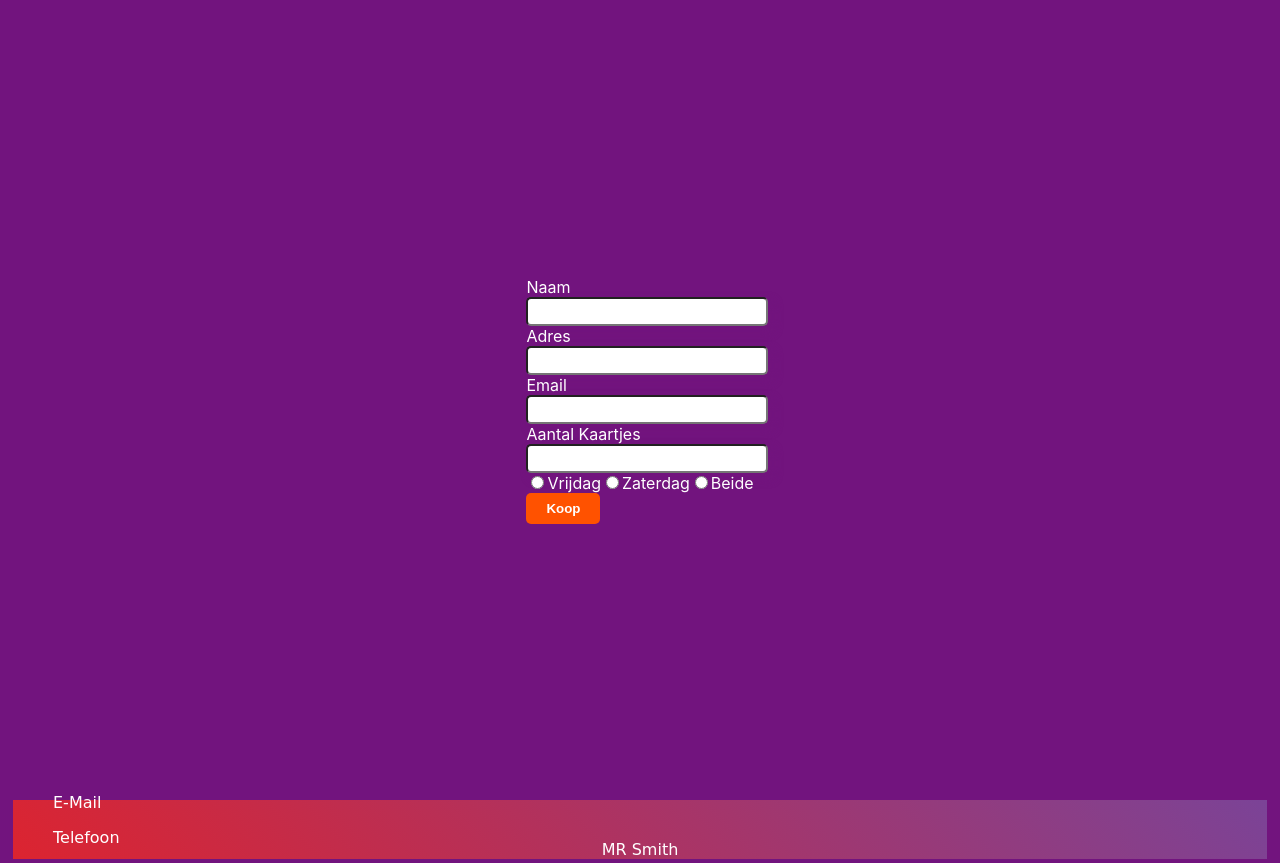
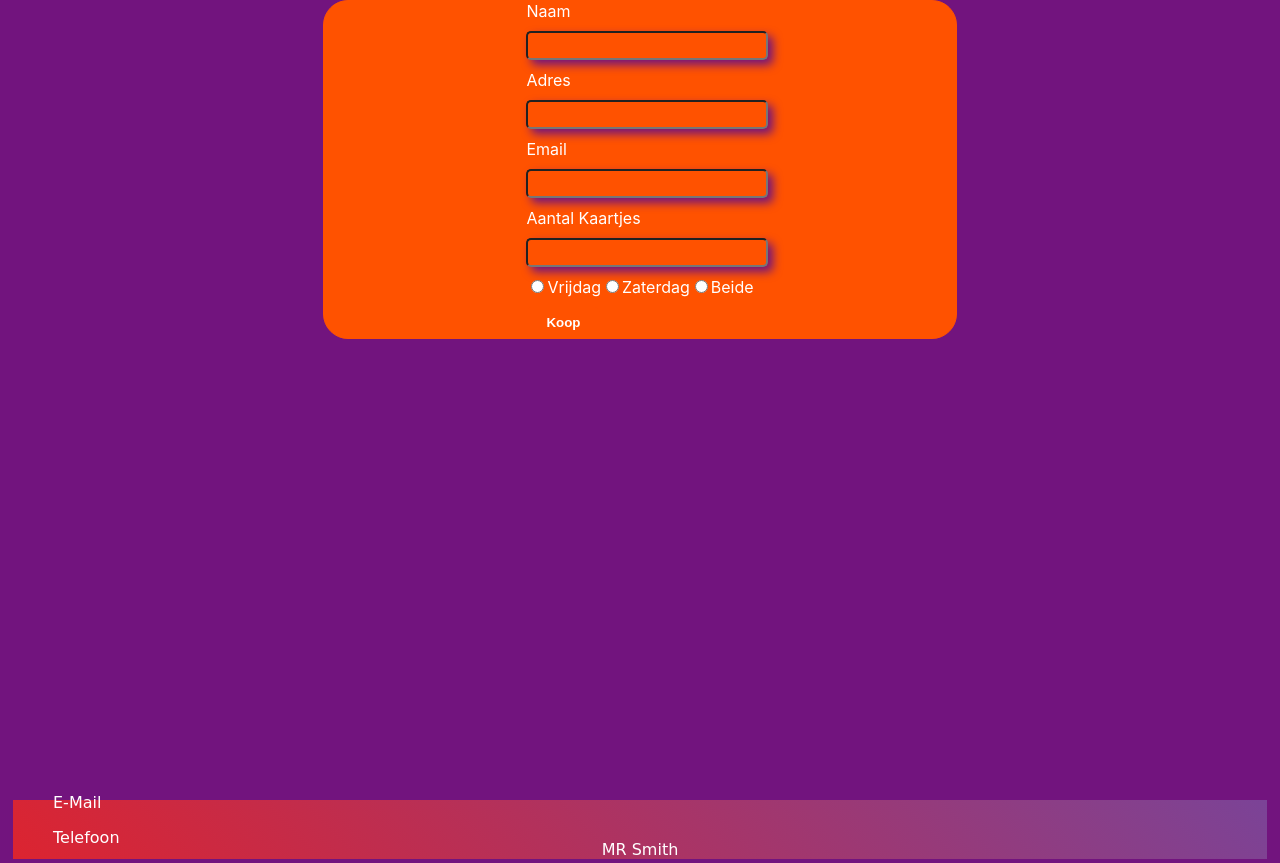
Before and after one commit to ChrisRoit/festival, a PHP site: page /kaartjes.php?page=kaartjes in a window 1280 px wide. Shown: the part 57-920 px from the top of the page. Run offline with PHP 8.4, Linux system fonts and the light colour scheme.

Commit message:
custom jumbotron gemaakt

```diff
--- a/Code/css/kaartjes.css
+++ b/Code/css/kaartjes.css
@@ -9,11 +9,13 @@ body{
     display:flex;
     justify-content:center;
     align-items:center;
-    height:100%;
     font-family:-apple-system, BlinkMacSystemFont, 'Segoe UI', Roboto, Oxygen, Ubuntu, Cantarell, 'Open Sans', 'Helvetica Neue', sans-serif;
 }
 main{
-    height:84%;
+    width:100%;
+    display:flex;
+    justify-content:center;
+    height:100%;
 }
 
 .standard-input{
@@ -21,6 +23,8 @@ main{
     width:100%;
     padding:5px;
     box-shadow: 5px 5px 10px #72147E;
+    background-color: #FF5200;
+    color:white;
 }
 
 .custom-button{
@@ -44,6 +48,28 @@ main{
 }
 
 
+.input-wrapper{
+    margin-top:10px;
+    margin-bottom:10px;
+}
+
+
+.custom-jumbotron{
+    background-color:#FF5200;
+    border: #FF5200 solid 1px;
+    width: 50%;
+    margin-left:50%;
+
+    border-radius: 25px;
+
+    transform:translateX(-50%);
+
+}
+
+.jumbotron-wrapper{
+    width:100%;
+}
+
 @keyframes clickshadoweffect{
     from{
         background-color:#b33900;
--- a/Code/kaartjes.php
+++ b/Code/kaartjes.php
@@ -13,26 +13,28 @@
         <header>
             <?php include "includes/navbar.php"; ?>
         </header>
-
+        <main id="main-content">
+            <div class="jumbotron-wrapper">
+            <div class="custom-jumbotron">
                 <section id="formulier-wrapper">
                     <form action="#" method="POST">
                         <label>Naam</label>
-                    <div>
+                        <div class="input-wrapper">
                             <input class="standard-input" type="text" name="name" required/>
                         </div>
                         <label>Adres</label>
-                    <div>
+                        <div class="input-wrapper">
                             <input class="standard-input" type="text" name="address" required />
                         </div>
                         <label>Email</label>
-                    <div>
+                        <div class="input-wrapper">
                             <input class="standard-input" type="email" name="email" required />
                         </div>
                         <label>Aantal Kaartjes</label>
-                    <div>
-                        <input class="standard-input" type="number" name="amount" reqruired />
+                        <div class="input-wrapper">
+                            <input class="standard-input" type="number" min=1 name="amount" reqruired />
                         </div>
-                    <div>
+                        <div class="input-wrapper">
                             <?php
                                 $choices = array("vrijdag","zaterdag","beide");
                                 foreach($choices as $choice){
@@ -45,7 +47,9 @@
                         </div>
                     </form>
                 </section>
-
+            </div>
+                            </div>
+        </main>
 
 
         <?php include "includes/footer.php" ?>
```
Lines whose indentation alone changed are shown as unchanged.
